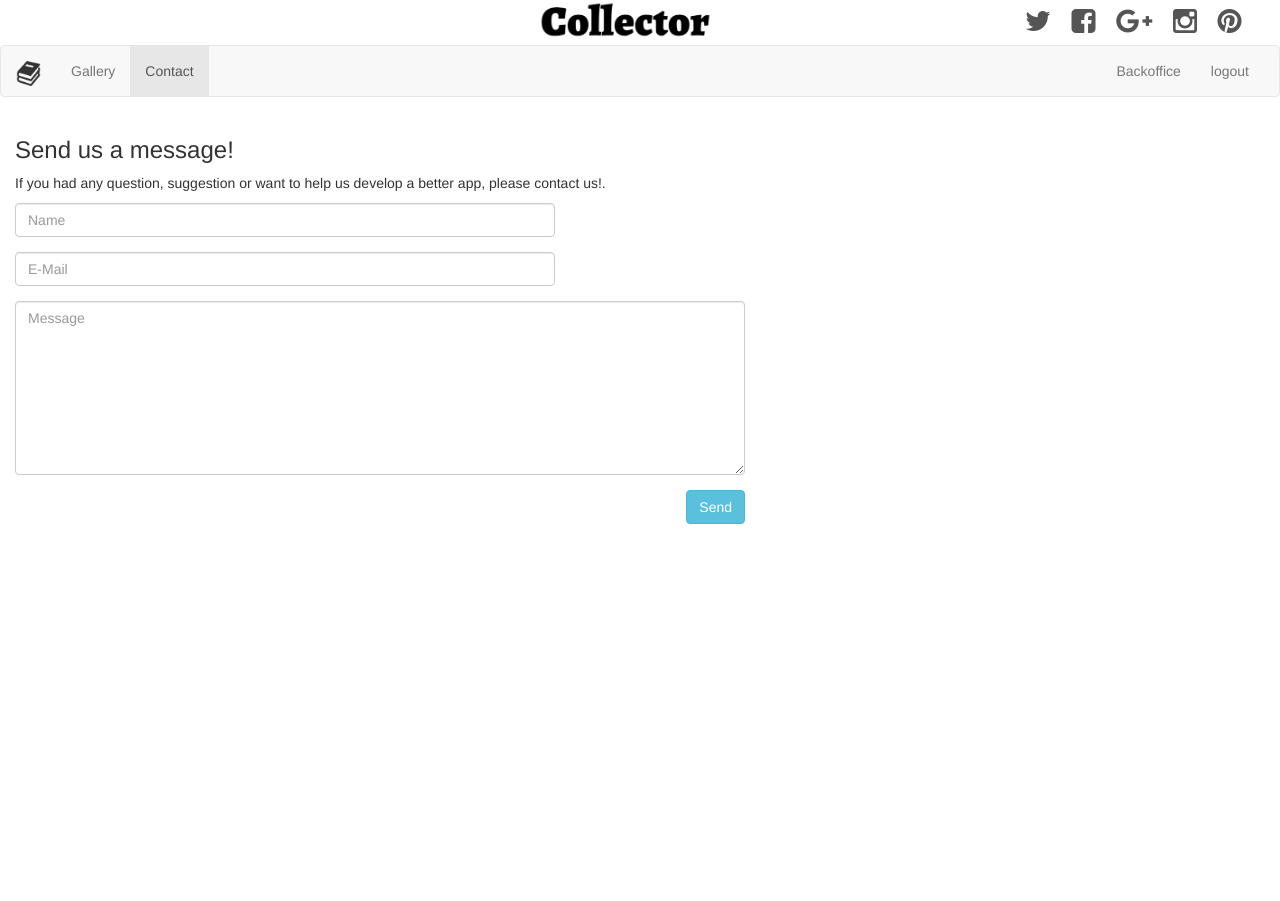
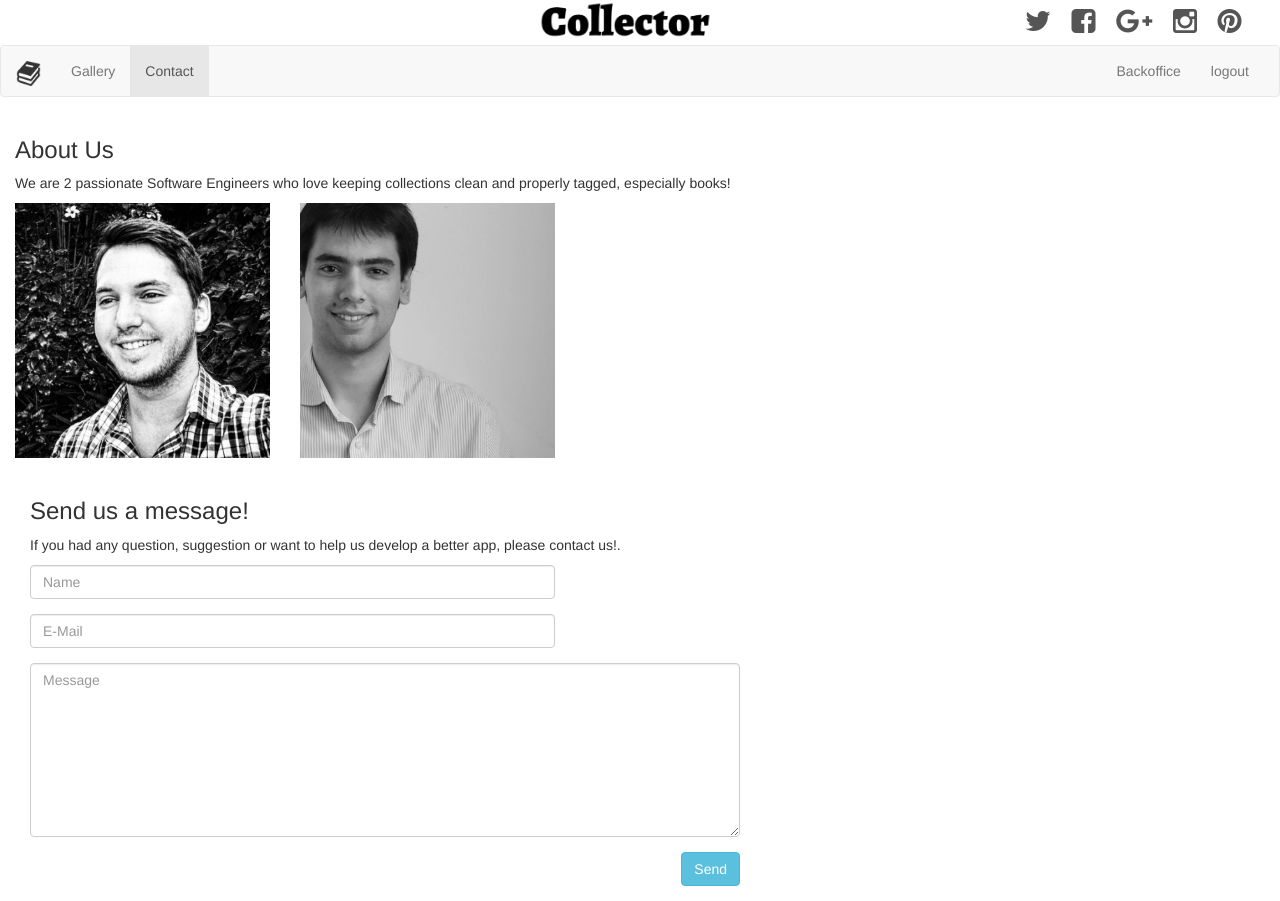
Before and after one commit to agustincastro/Collector, a Django app: page /contact/ in a window 1280 px wide. Before the commit the page ends 524 px from the top, so only its background shows below. Run offline with Django 3.2, Linux system fonts and the light colour scheme; some libraries are stand-ins or nearby versions.

Commit message:
Added About Us section to the Contact

```diff
--- /dev/null
+++ b/static/css/contact.css
@@ -0,0 +1,161 @@
+.team .thumbnail-style {
+	padding: 12px;
+}
+
+.team .thumbnail-style img {
+	margin-bottom: 7px;
+}
+
+.team .thumbnail-style h3 {
+	margin-bottom: 5px;
+}
+
+.team .thumbnail-style:hover h3 a {
+	color: #72c02c !important;
+}
+
+.team .thumbnail-style small {
+	display: block;
+	margin-top: 5px;
+	font-size: 12px;
+}
+
+/*Team v3
+------------------------------------*/
+.team-v3 .team-img {
+  position: relative;
+}
+
+.team-v3 .team-img:after {
+  top: 0;
+  left: 0;
+  width: 100%;
+  height: 100%;
+  content: " ";
+  position: absolute;
+  transition: all 0.4s ease-in-out;
+  -o-transition: all 0.4s ease-in-out;
+  -moz-transition: all 0.4s ease-in-out;
+  -webkit-transition: all 0.4s ease-in-out;
+}
+
+.team-v3 .team-img:hover:after {
+  background: rgba(0,0,0,0.5);
+  transition: all 0.2s ease-in-out;
+  -o-transition: all 0.2s ease-in-out;
+  -moz-transition: all 0.2s ease-in-out;
+  -webkit-transition: all 0.2s ease-in-out;
+}
+
+.team-v3 .team-img > img {
+  width: 100%;
+}
+
+/*Team Hover Gradient*/
+.team-v3 .team-hover {
+  left: 0;
+  top: 60%;
+  z-index: 1;
+  padding: 0;
+  width: 100%;
+  padding: 20px;
+  list-style: none;
+  margin-top: -90px;
+  text-align: center;
+  visibility: hidden;
+  position: absolute;
+  transition: all 0.2s ease-in-out;
+  -o-transition: all 0.2s ease-in-out;
+  -moz-transition: all 0.2s ease-in-out;
+  -webkit-transition: all 0.2s ease-in-out;
+}
+
+.team-v3 .team-img:hover .team-hover {
+  top: 50%;
+  visibility: visible;
+}
+
+.team-v3 .team-hover span,
+.team-v3 .team-hover small {
+  color: #fff;
+  display: block;
+}
+
+.team-v3 .team-hover span {
+  font-size: 18px;
+  font-weight: 400;
+  text-transform: uppercase;
+}
+
+.team-v3 .team-hover small {
+  font-size: 13px;
+  font-weight: 200;
+  margin-bottom: 10px;
+}
+
+.team-v3 .team-hover p {
+  color: #fff;
+  font-weight: 200;
+  margin-bottom: 20px;
+}
+
+/*Team Social*/
+.team-v3 .team-hover .team-social-v3 i {
+  color: #fff;
+  width: 33px;
+  height: 33px;
+  padding: 9px;
+  font-size: 14px;
+  text-align: center;
+  display: inline-block;
+  border: 1px solid #fff;
+}
+
+.team-v3 .team-hover .team-social-v3 i:hover {
+  color: #666;
+  background: #fff;
+  text-decoration: none;
+  transition: all 0.2s ease-in-out;
+  -o-transition: all 0.2s ease-in-out;
+  -moz-transition: all 0.2s ease-in-out;
+  -webkit-transition: all 0.2s ease-in-out;
+}
+
+/*About Page
+------------------------------------*/
+.team ul.team-socail {
+	text-align: right;
+}
+
+.team ul.team-socail li {
+	margin: 0 !important;
+	padding: 0 !important;
+}
+
+.team ul.team-socail li a,
+.team ul.team-socail li a:hover {
+	text-decoration: none;
+}
+
+.team ul.team-socail li i {
+	color: #aaa;
+	padding: 6px 7px;
+	min-width: 30px;
+	font-size: 18px;
+	text-align: center;
+	background: #f7f7f7;
+	display: inline-block;
+}
+
+.team ul.team-socail li i:hover {
+	color: #fff;
+	background: #72c02c;
+	-webkit-transition: all 0.2s ease-in-out;
+	-moz-transition: all 0.2s ease-in-out;
+	-o-transition: all 0.2s ease-in-out;
+	transition: all 0.2s ease-in-out;
+}
+
+.md-margin-bottom-20 {
+    margin-bottom: 20px;
+}
--- a/templates/base.html
+++ b/templates/base.html
@@ -24,6 +24,8 @@
     <link href="{% static 'css/authentication.css' %}" rel="stylesheet">
 
     <link href="{% static 'css/social-icons.css' %}" rel="stylesheet">
+
+    {% block extra_css %}{% endblock %}
 
     {% load static %}
 </head>
--- a/templates/contact.html
+++ b/templates/contact.html
@@ -3,10 +3,54 @@
 {% block contact_active %}active{% endblock %}
 
 {% load boostrap_tags %}
+{% load static %}
+
+{% block extra_css %}
+    <link href="{% static 'css/contact.css' %}" rel="stylesheet">
+{% endblock %}
 
 {% block content %}
-    <div class="container row margin-bottom-30">
-        <div class="col-md-12 mb-margin-bottom-30">
+    <div class="container row">
+        <div class="col-md-12">
+            <div class="headline"><h3>About Us</h3>
+                <p>We are 2 passionate Software Engineers who love keeping collections clean and properly
+                    tagged, especially books!</p>
+                <div class="row team-v3">
+                    <div class="col-md-3 col-sm-6 md-margin-bottom-20">
+                        <div class="team-img">
+                            <img class="img-responsive" src="{% static 'images/AC_profile.jpg' %}" width="200"/>
+                            <div class="team-hover">
+                                <span>Agustin Castro</span>
+                                <small>Software Engineer</small>
+                                <ul class="list-inline team-social-v3">
+                                    <li>
+                                        <a href="https://www.linkedin.com/in/agustincastro91">
+                                            <i class="rounded-x fa fa-linkedin"></i>
+                                        </a>
+                                    </li>
+                                </ul>
+                            </div>
+                        </div>
+                    </div>
+                    <div class="col-md-3 col-sm-6 md-margin-bottom-20">
+                        <div class="team-img">
+                            <img class="img-responsive" src="{% static 'images/IR_profile.jpg' %}" width="200"/>
+                            <div class="team-hover">
+                                <span>Ignacio Rognoni</span>
+                                <small>Software Engineer</small>
+                                <ul class="list-inline team-social-v3">
+                                    <li>
+                                        <a href="https://www.linkedin.com/in/ignacio-rognoni" target="_blank">
+                                            <i class="rounded-x fa fa-linkedin"></i>
+                                        </a>
+                                    </li>
+                                </ul>
+                            </div>
+                        </div>
+                    </div>
+                </div>
+            </div>
+            <div class="col-md-12">
                 <div class="headline"><h3>Send us a message!</h3></div>
                 <p>If you had any question, suggestion or want to help us develop a better app, please contact us!.</p>
                 <form action="{% url 'contact' %}" method="post" class="form-horizontal">
@@ -54,4 +98,5 @@
                 </form>
             </div>
         </div>
+    </div>
 {% endblock %}
```
Also changed, not shown: static/images/AC_profile.jpg (added), static/images/IR_profile.jpg (added). Lines whose indentation alone changed are shown as unchanged.
